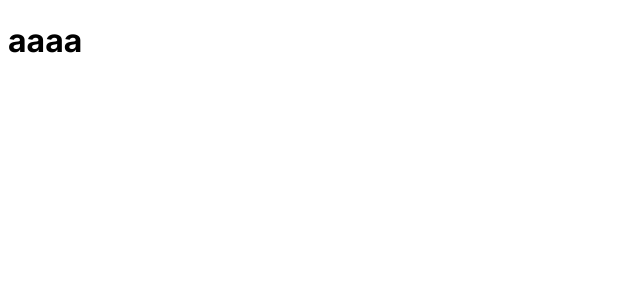
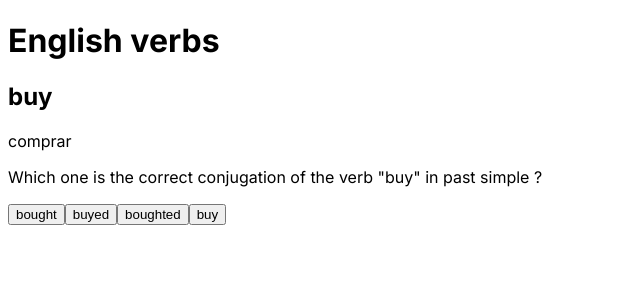
Before and after one commit to manulopezayora/english-verbs-quizz, a Vue app: page / in a window 1280 px wide. Shown: the top 300 px of the page, without its empty margins (0-640 px from the left). Built offline with nearby package versions, Linux system fonts and the light colour scheme.

Commit message:
chore(home): add home and default components

```diff
--- /dev/null
+++ b/src/components/QuestionComponent.vue
@@ -0,0 +1,39 @@
+<script setup lang="ts">
+import type { Question } from '@/interfaces/Question.interface'
+import { computed } from 'vue'
+
+const FORMS = {
+  'past-simple': 'past simple',
+  'past-participle': 'past participle',
+}
+
+interface Props {
+  question: Question
+}
+const props = defineProps<Props>()
+const emit = defineEmits(['answer'])
+
+const parsedQuestion = computed(
+  () =>
+    `Which one is the correct conjugation of the verb "${props.question.infinitive}" in ${FORMS[props.question.form]} ?`,
+)
+</script>
+
+<template>
+  <section>
+    <h2>{{ props.question.infinitive }}</h2>
+    <p>{{ props.question.translation }}</p>
+    <div class="options">
+      <p class="question">{{ parsedQuestion }}</p>
+      <button
+        v-for="option in props.question.options"
+        :key="option"
+        @click="emit('answer', option)"
+      >
+        {{ option }}
+      </button>
+    </div>
+  </section>
+</template>
+
+<style scoped></style>
--- a/src/data/data.json
+++ b/src/data/questions.ts
@@ -1,4 +1,6 @@
-[
+import type { Question } from '@/interfaces/Question.interface';
+
+export const questions: Question[] = [
   {
     "id": 1,
     "infinitive": "be",
--- a/src/pages/HomePage.vue
+++ b/src/pages/HomePage.vue
@@ -1,3 +1,16 @@
+<script setup lang="ts">
+import QuestionComponent from '@/components/QuestionComponent.vue'
+import { questions } from '@/data/questions'
+
+const checkAnswer = (answer: string) => {
+  console.log(answer)
+}
+</script>
+
 <template>
-  <h1>aaaa</h1>
+  <h1>English verbs</h1>
+
+  <QuestionComponent :question="questions[67]!" @answer="checkAnswer" />
 </template>
+
+<style lang="css" scoped></style>
```
Also changed, not shown: src/interfaces/Question.interface.ts (added, +10 -0 lines).
